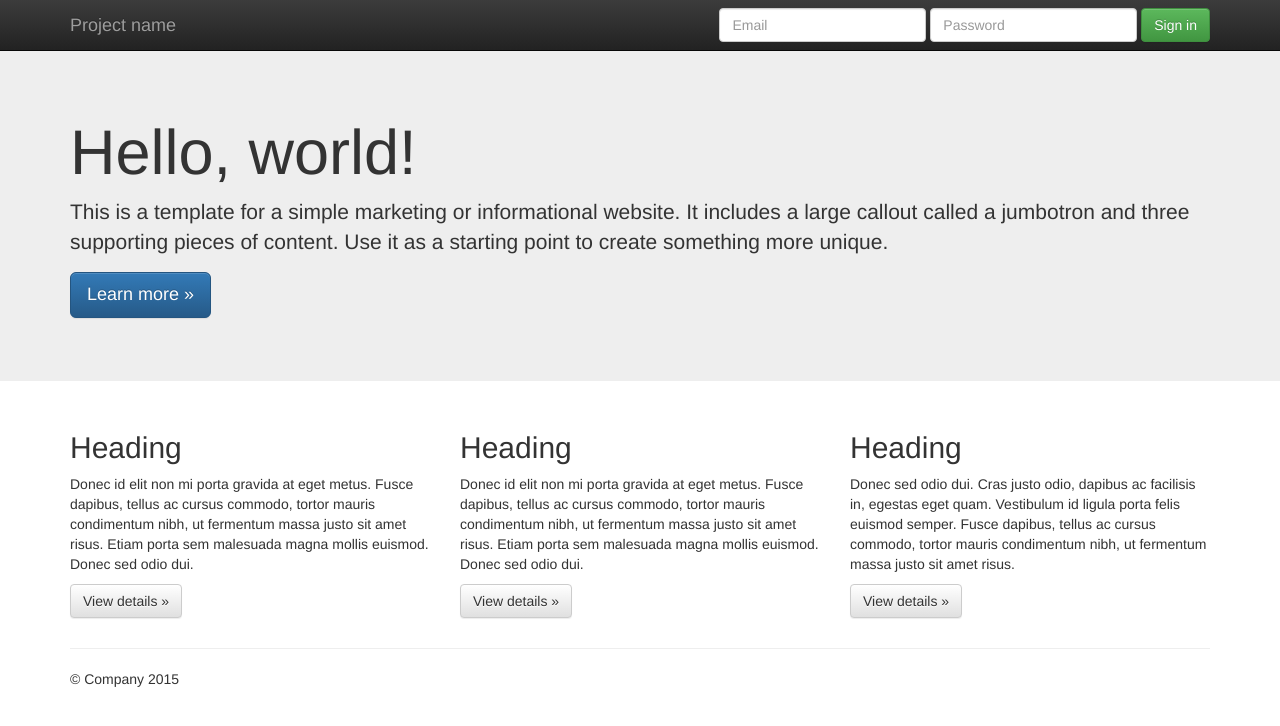
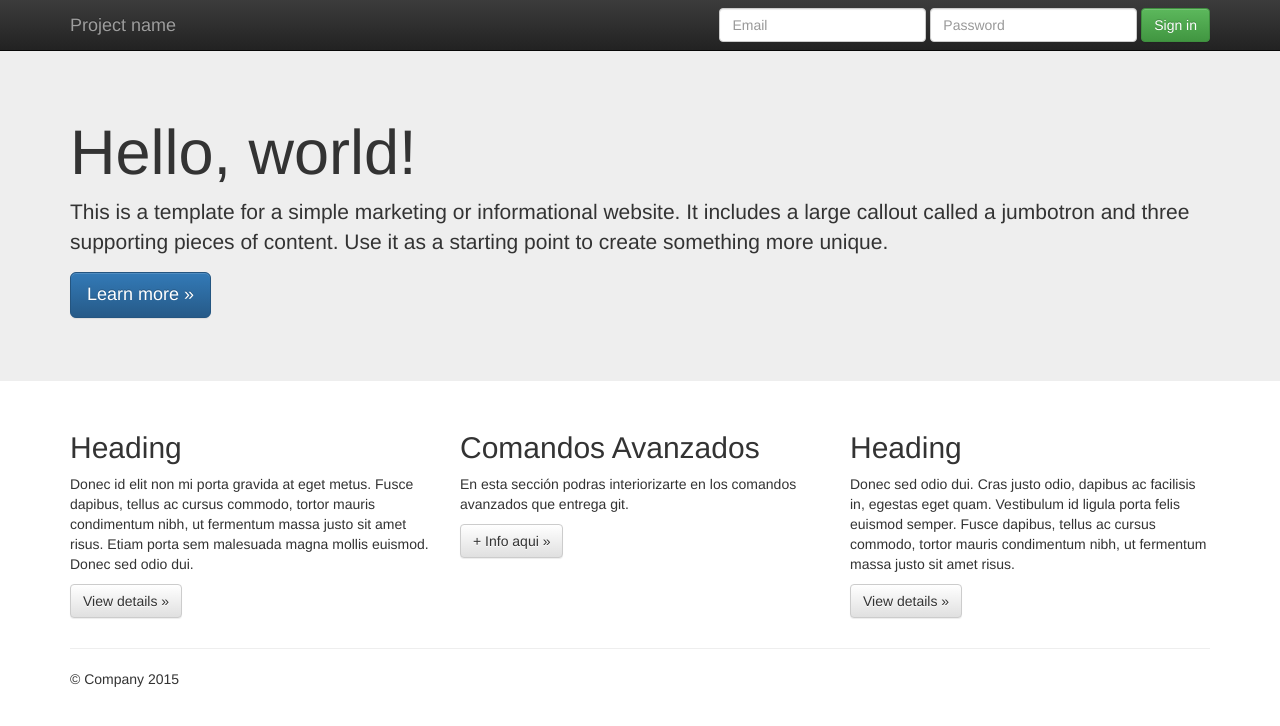
Before and after one commit to xumingo25/EjemploFalabella, a plain HTML site: page index.html in a window 1280 px wide. Drawn offline with nearby package versions, Linux system fonts and the light colour scheme.

Commit message:
Se crea feature de comandos avanzados de git en el sitio.

```diff
--- a/index.html
+++ b/index.html
@@ -70,9 +70,9 @@
           <p><a class="btn btn-default" href="#" role="button">View details &raquo;</a></p>
         </div>
         <div class="col-md-4">
-          <h2>Heading</h2>
-          <p>Donec id elit non mi porta gravida at eget metus. Fusce dapibus, tellus ac cursus commodo, tortor mauris condimentum nibh, ut fermentum massa justo sit amet risus. Etiam porta sem malesuada magna mollis euismod. Donec sed odio dui. </p>
-          <p><a class="btn btn-default" href="#" role="button">View details &raquo;</a></p>
+          <h2>Comandos Avanzados</h2>
+          <p>En esta sección podras interiorizarte en los comandos avanzados que entrega git.</p>
+          <p><a class="btn btn-default" href="#" role="button">+ Info aqui &raquo;</a></p>
        </div>
         <div class="col-md-4">
           <h2>Heading</h2>
```
